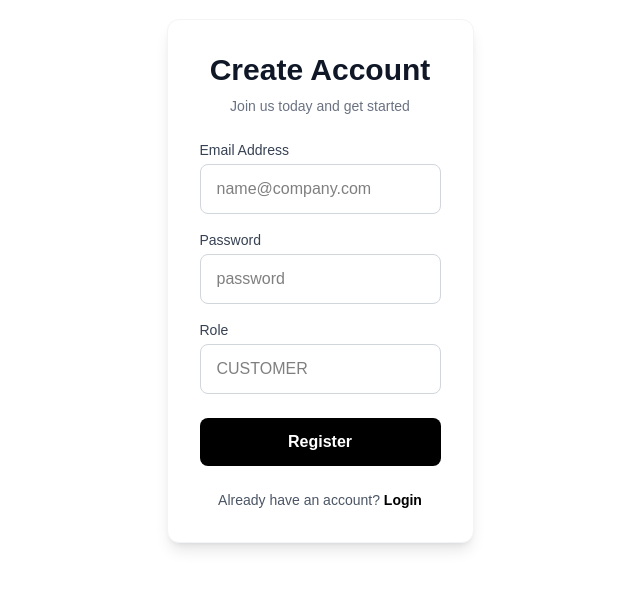
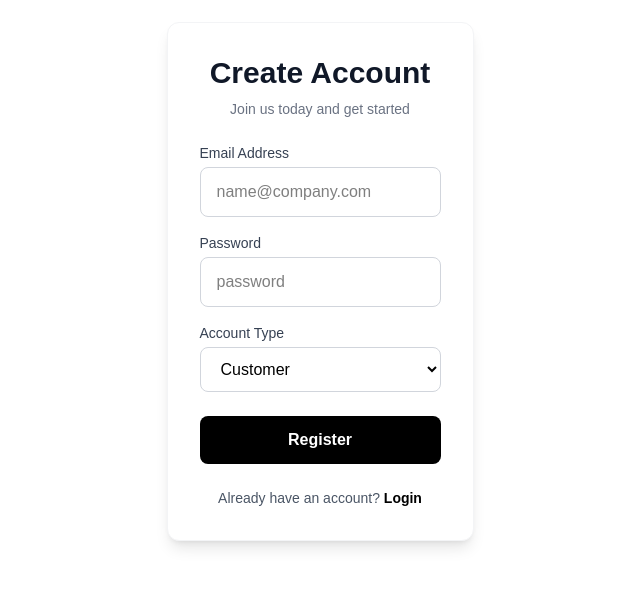
Before and after one commit to iamseunmichael/shopify-style, a Next.js app: page /register in a window 1280 px wide. Shown: the part 119-708 px from the top of the page, without its empty margins (320-960 px from the left). Built offline with nearby package versions, Linux system fonts and the light colour scheme; no server answers.

Commit message:
Working progress of Shopify-style

```diff
--- a/src/app/api/auth/register/route.ts
+++ b/src/app/api/auth/register/route.ts
@@ -1,49 +1,49 @@
 import { NextResponse } from "next/server";
 import bcrypt from "bcryptjs";
 import { z } from "zod";
-import {prisma} from "@/lib/prisma";
+import { prisma } from "@/lib/prisma";
 import { signToken } from "@/lib/jwt";
+import { Role } from "@prisma/client"; // Import the actual Enum type
 
 const schema = z.object({
   email: z.string().email(),
   password: z.string().min(6),
-    role: z
-    .string()
-    .optional()
-    .transform((val) => val?.toUpperCase())
-    .pipe(z.enum(["CUSTOMER", "ADMIN"]).optional()),
+  // Updated Zod logic: handle string input and ensure it maps to our Role enum
+  role: z.enum(["CUSTOMER", "PRODUCER", "ADMIN"]).default("CUSTOMER"),
 });
 
 export async function POST(req: Request) {
-    try{
+  try {
     const body = await req.json();
     const data = schema.parse(body);
 
     const email = data.email.toLowerCase();
 
-        //check if inputed email already exist
+    // Check if email already exists
     const checkEmail = await prisma.user.findUnique({
-            where: {email},
-        })
+      where: { email },
+    });
 
-        if(checkEmail) {
+    if (checkEmail) {
       return NextResponse.json(
-                { error: "Email already exist" },
+        { error: "Email already exists" },
         { status: 409 }
-            )
+      );
     }
-        //Hash password
+
+    // Hash password
     const hashedPassword = await bcrypt.hash(data.password, 10);
 
     const user = await prisma.user.create({
       data: {
         email,
         password: hashedPassword,
-                role: data.role ?? "CUSTOMER",
+        // Cast explicitly to Role type to avoid TypeScript/Prisma mismatches
+        role: data.role as Role,
       },
-        })
+    });
 
-        //sign JWT token
+    // Sign JWT token
     const token = signToken({
       userId: user.id,
       email: user.email,
@@ -51,8 +51,9 @@ export async function POST(req: Request) {
     });
 
     const res = NextResponse.json(
-            { message: "User Created Successfully",
-                user : {
+      {
+        message: "User Created Successfully",
+        user: {
           id: user.id,
           email: user.email,
           role: user.role,
@@ -61,21 +62,28 @@ export async function POST(req: Request) {
       { status: 201 }
     );
 
-        //Set token as httpOnly cookie
     res.cookies.set("token", token, {
       httpOnly: true,
       secure: process.env.NODE_ENV === "production",
       sameSite: "lax",
       path: "/",
-            maxAge: 60 * 60 * 24 * 7, //last for 7 days
+      maxAge: 60 * 60 * 24 * 7,
     });
+
     return res;
 
-    }catch (err){
-        console.log(err);
+  } catch (err) {
+    console.error("Registration Error:", err);
+    // If Zod validation fails, return the specific error
+    if (err instanceof z.ZodError) {
       return NextResponse.json(
-            { err: "Invalid User input" },
+        { error: "Invalid input"},
         { status: 400 }
       );
     }
+    return NextResponse.json(
+      { error: "Internal Server Error" },
+      { status: 500 }
+    );
   }
+}
--- a/src/components/auth/RegisterForm.tsx
+++ b/src/components/auth/RegisterForm.tsx
@@ -32,7 +32,7 @@ export default function RegisterForm(){
         "Content-Type":"application/json"
       },
       credentials: "include",
-      body:JSON.stringify({email,password})
+      body:JSON.stringify({email,password,role})
     })
 
     const data = await res.json()
@@ -45,7 +45,7 @@ export default function RegisterForm(){
     setSuccess("Account created successfully! Redirecting...")
 
     setLoading(false)
-    router.push("/dashboard")
+    router.push("/login")
   }
 
   return(
@@ -99,14 +99,15 @@ export default function RegisterForm(){
                     />
                 </div>
                 <div>
-                    <label className="block text-sm font-medium text-gray-700 mb-1">Role</label>
-                    <input
-                        type="role"
-                        placeholder="CUSTOMER"
-                        className="w-full black px-4 py-3 text-black rounded-lg border border-gray-300 focus:ring-2 focus:ring-black focus:border-transparent transition duration-200 outline-none placeholder-gray"
+                    <label className="block text-sm font-medium text-gray-700 mb-1">Account Type</label>
+                    <select
+                        className="w-full px-4 py-3 text-black rounded-lg border border-gray-300 focus:ring-2 focus:ring-black focus:border-transparent transition duration-200 outline-none"
                         value={role}
                         onChange={(e) => setRole(e.target.value)}
-                    />
+                        >
+                        <option value="CUSTOMER">Customer</option>
+                        <option value="PRODUCER">Producer</option>
+                    </select>
                 </div>
             </div>
 
--- a/src/components/landingPageUI/Hero.tsx
+++ b/src/components/landingPageUI/Hero.tsx
@@ -1,7 +1,7 @@
 'use client';
 
 import { useState, useEffect } from 'react';
-import { Store } from 'lucide-react';
+import { Store, House } from 'lucide-react';
 import Link from 'next/link';
 import Image from 'next/image';
 
@@ -77,8 +77,13 @@ export default function Hero() {
         </p>
 
         <div className="flex flex-wrap gap-4">
-            <Link href="/login" className="bg-white text-black px-10 py-5 rounded-full font-bold text-lg hover:scale-105 transition-transform active:scale-95">Log in</Link>
 
+            <button className="flex items-center space-x-3 bg-white/10 backdrop-blur-md border border-white/20 px-8 py-5 rounded-full font-bold text-lg hover:bg-white/20 transition-colors group">
+              <span className="bg-gray-200 rounded-full p-1.5 group-hover:scale-110 transition-transform">
+                <House size={18} fill="white" className="text-black" />
+              </span>
+              <Link href="/dashboard">Dashboard</Link>
+            </button>
 
           <button className="flex items-center space-x-3 bg-white/10 backdrop-blur-md border border-white/20 px-8 py-5 rounded-full font-bold text-lg hover:bg-white/20 transition-colors group">
             <span className="bg-gray-200 rounded-full p-1.5 group-hover:scale-110 transition-transform">
--- a/src/components/ui/Sidebar.tsx
+++ b/src/components/ui/Sidebar.tsx
@@ -24,8 +24,8 @@ export default function Sidebar() {
     <aside className="w-64 bg-zinc-950 text-white min-h-screen flex flex-col shadow-2xl">
       {/* Branding */}
       <div className="w-64 h-16 flex items-center gap-3 mb-10 px-2 bg-gray-700">
-        {user?.role === "ADMIN" && (
-          <h2 className="text-xl font-bold tracking-tight">Admin</h2>
+        {user?.role === "PRODUCER" && (
+          <h2 className="text-xl font-bold tracking-tight">Producer</h2>
         )}
         <h2 className="text-xl font-bold tracking-tight">Platform</h2>
       </div>
@@ -37,7 +37,7 @@ export default function Sidebar() {
         <Link href="/dashboard/cart" className={getLinkClassName("/dashboard/cart")}>My Carts</Link>
         <Link href="/dashboard/order" className={getLinkClassName("/dashboard/order")}>My Orders</Link>
 
-        {user?.role === "ADMIN" && (
+        {user?.role === "PRODUCER" && (
           <>
             <Link href="/dashboard/products" className={getLinkClassName("/dashboard/products")}>Products</Link>
             <Link href="/dashboard/analytics" className={getLinkClassName("/dashboard/analytics")}>Analytics</Link>
```
Also changed, not shown: 2 other files (tests, documents, lock files or other folders). Lines whose indentation alone changed are shown as unchanged.
